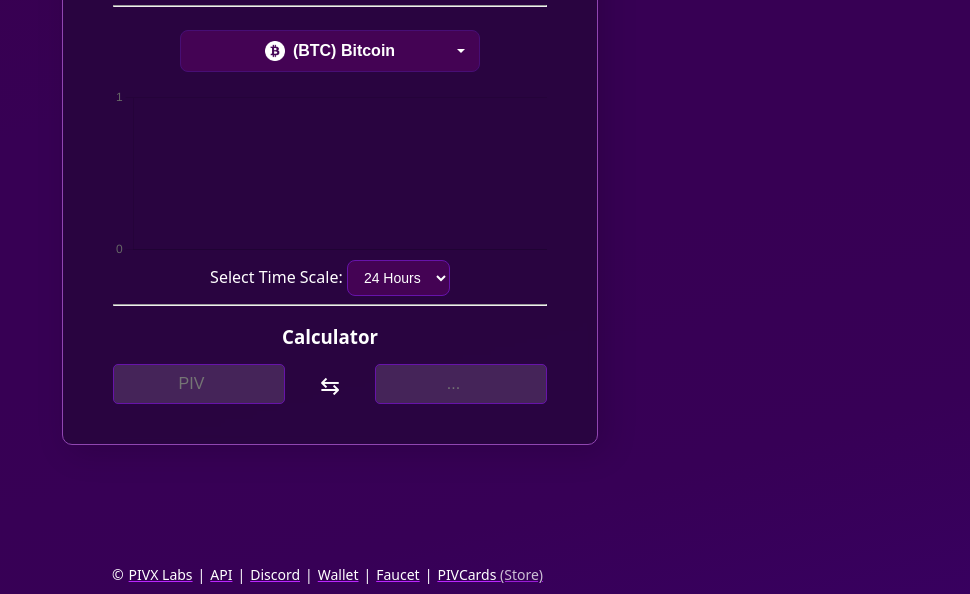
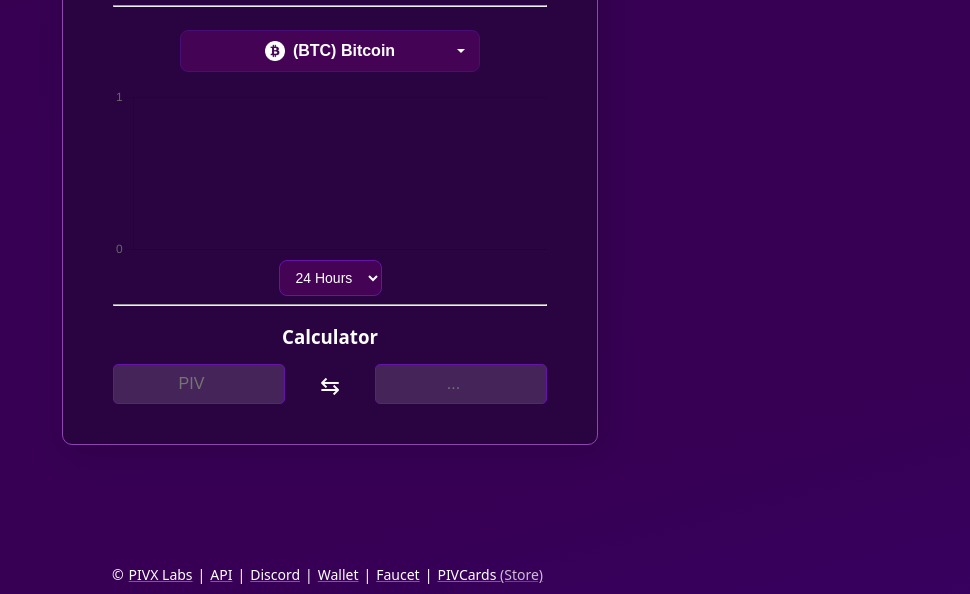
Before and after one commit to PIVX-Labs/Oracle, a website: page public/index.html in a window 1280 px wide. Shown: the part 206-800 px from the top of the page, without its empty margins (310-1280 px from the left). Drawn offline with Linux system fonts and the light colour scheme; no server answers.

Commit message:
Remove time scale label

```diff
--- a/public/index.html
+++ b/public/index.html
@@ -52,7 +52,6 @@
 
         <!-- Time Scale Selector -->
         <div class="time-scale-selector">
-            <label for="time-scale">Select Time Scale:</label>
             <select id="time-scale" onchange="uiChangeTimeScale(this)" style="border: 1px solid #6713aa;border-radius: 8px;background: rgba(128, 0, 128, 0.3);color: white;"">
                 <option value="86400">24 Hours</option>
                 <option value="604800">7 Days</option>
```
